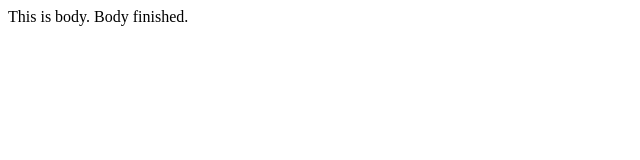
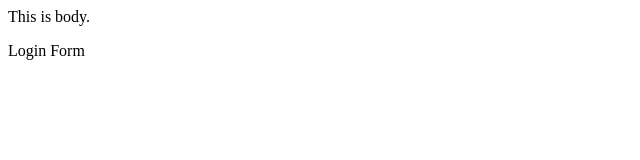
Before and after one commit to Prince4897/myrep, a plain HTML site: page index.html in a window 1280 px wide. Shown: the whole page, without its empty margins (0-640 px from the left). Drawn offline with Linux system fonts and the light colour scheme.

Commit message:
Check: yes

```diff
--- a/index.html
+++ b/index.html
@@ -6,6 +6,7 @@
   </head>
   <body>
 This is body.
-Body finished.
+<p>Login Form</p>
+
   </body>
 </html>
```
Also changed, not shown: login.html (added, +3 -0 lines).
